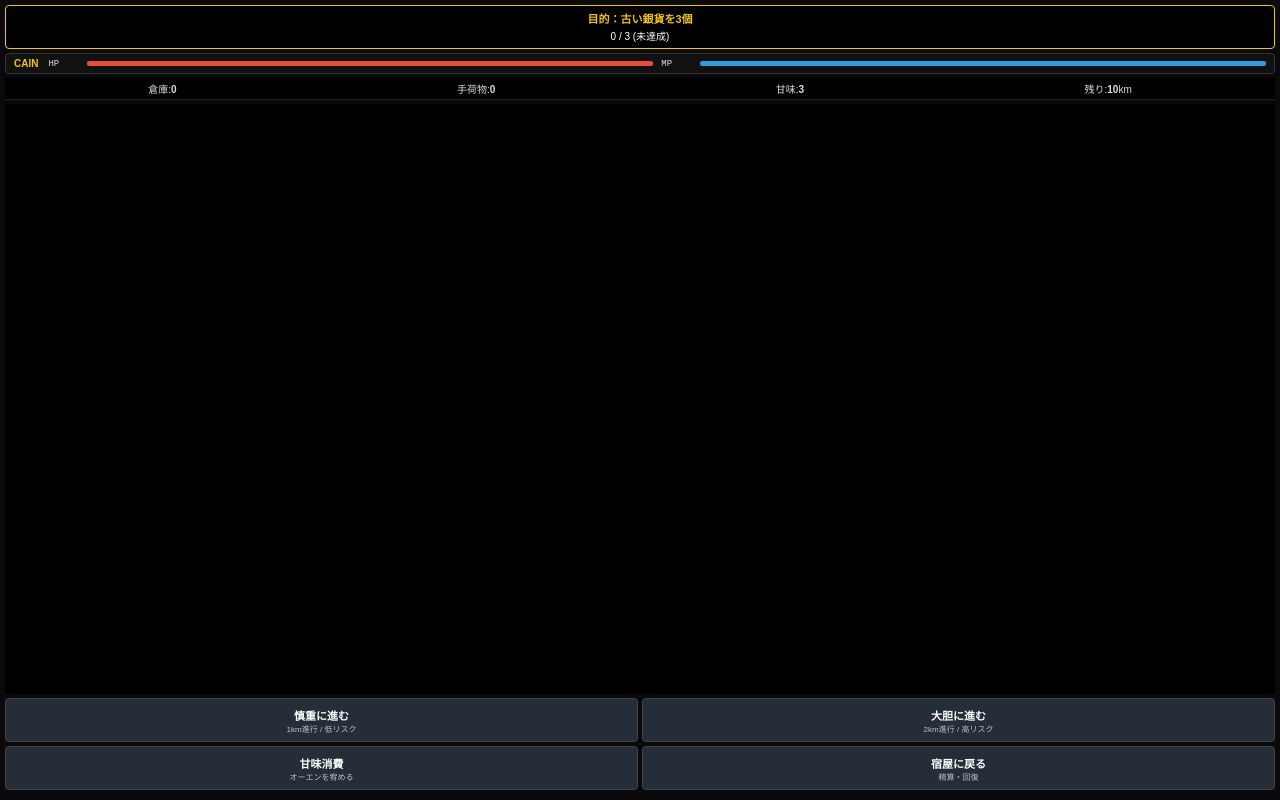
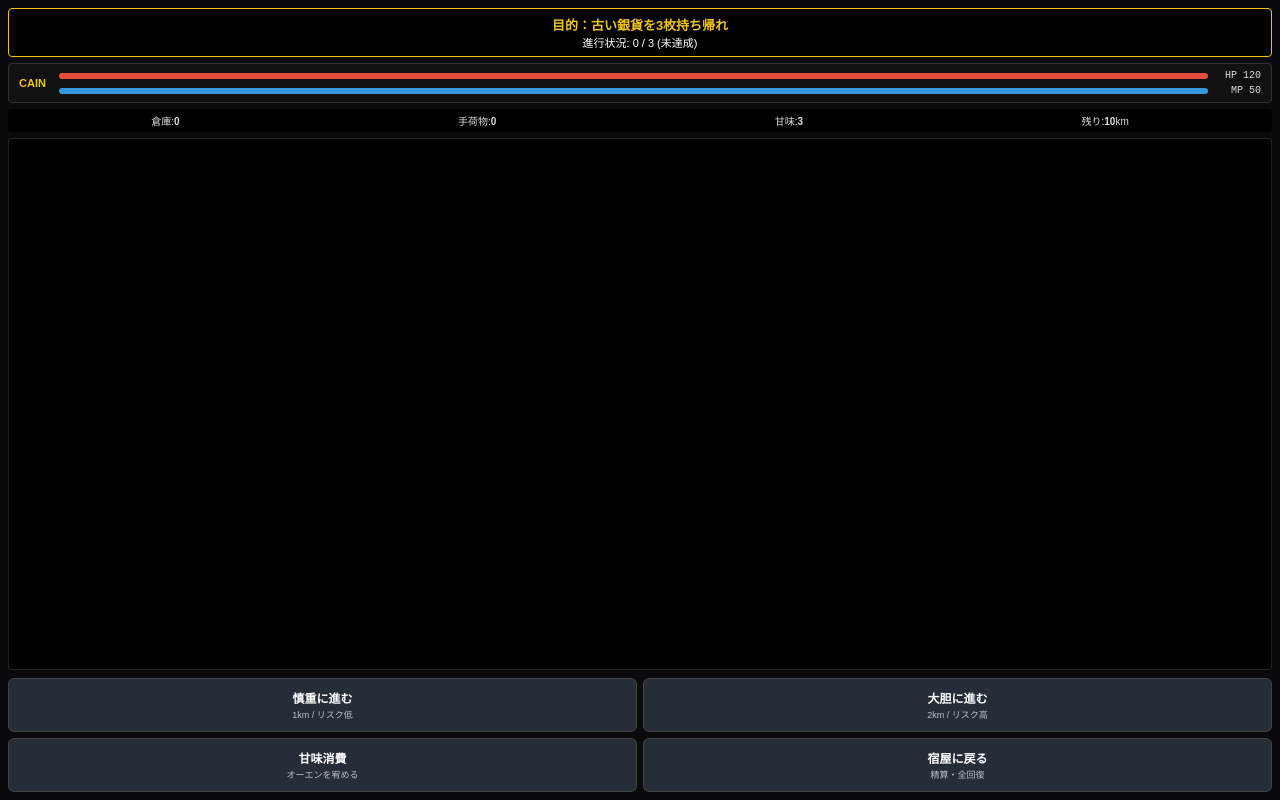
Before and after one commit to nansuka1125/okai-rpg, a plain HTML site: page index.html in a window 1280 px wide. Drawn offline with Linux system fonts and the light colour scheme.

Commit message:
index.html を更新

```diff
--- a/index.html
+++ b/index.html
@@ -3,77 +3,94 @@
 <head>
     <meta charset="UTF-8">
     <meta name="viewport" content="width=device-width, initial-scale=1.0, maximum-scale=1.0, user-scalable=no">
-    <title>Resonance RPG -Ultra Slim-</title>
+    <title>Resonance RPG -Layout Fix-</title>
     <style>
         :root { --bg: #0a0a0c; --panel: #1a1a20; --owen: #9b59b6; --cain: #f1c40f; --hp: #e74c3c; --text: #dcdde1; }
-        * { box-sizing: border-box; -webkit-tap-highlight-color: transparent; }
+        * { box-sizing: border-box; -webkit-tap-highlight-color: transparent; margin: 0; padding: 0; }
 
         body {
             background: var(--bg); color: var(--text); font-family: sans-serif;
-            margin: 0; padding: 5px; display: flex; flex-direction: column;
+            display: flex; flex-direction: column;
             height: 100vh; width: 100vw; overflow: hidden;
+            padding: 8px;
         }
 
-        /* ミッション：最上部 */
+        /* 1. ミッション（最上部：高さを固定） */
         .m-hdr {
-            background: #000; border: 1px solid var(--cain); padding: 4px;
-            border-radius: 4px; margin-bottom: 4px; text-align: center; flex-shrink: 0;
+            flex-shrink: 0;
+            background: #000; border: 1px solid var(--cain); padding: 6px;
+            border-radius: 4px; margin-bottom: 6px; text-align: center;
         }
-        #m-idx { font-size: 11px; font-weight: bold; color: var(--cain); display: block; }
-        .m-st { font-size: 10px; color: #fff; }
+        #m-idx { font-size: 13px; font-weight: bold; color: var(--cain); }
+        .m-st { font-size: 11px; color: #fff; }
         .achieved { background: var(--cain) !important; color: #000 !important; }
 
-        /* カイン：極薄の一行表示（オーエンは完全に削除） */
+        /* 2. カインのステータス（高さを固定） */
         .stat-line {
-            background: #111; padding: 4px 8px; border-radius: 4px; margin-bottom: 4px;
-            display: flex; align-items: center; gap: 10px; flex-shrink: 0; border: 1px solid #333;
+            flex-shrink: 0;
+            background: #111; padding: 6px 10px; border-radius: 4px; margin-bottom: 6px;
+            display: flex; align-items: center; border: 1px solid #333;
         }
-        .c-lbl { font-size: 10px; font-weight: bold; color: var(--cain); }
-        .bar-wrap { flex-grow: 1; display: flex; gap: 8px; }
-        .bar-inner { flex-grow: 1; display: flex; align-items: center; gap: 4px; }
-        .bg-b { background: #222; height: 5px; flex-grow: 1; border-radius: 2px; overflow: hidden; }
+        .c-lbl { font-size: 11px; font-weight: bold; color: var(--cain); width: 40px; }
+        .bar-wrap { flex-grow: 1; display: flex; flex-direction: column; gap: 4px; }
+        .bar-inner { display: flex; align-items: center; gap: 8px; }
+        .bg-b { background: #222; height: 6px; flex-grow: 1; border-radius: 3px; overflow: hidden; }
         #h-fill { background: var(--hp); height: 100%; transition: width 0.3s; }
         #m-fill { background: #3498db; height: 100%; transition: width 0.3s; }
-        .num-t { font-size: 9px; font-family: monospace; min-width: 35px; }
+        .num-t { font-size: 10px; font-family: monospace; min-width: 45px; text-align: right; }
 
-        /* 情報：一行 */
-        .i-bar { font-size: 10px; background: #000; padding: 3px; display: flex; justify-content: space-around; margin-bottom: 4px; flex-shrink: 0; border-bottom: 1px solid #222; }
+        /* 3. 情報：一行（高さを固定） */
+        .i-bar {
+            flex-shrink: 0;
+            font-size: 10px; background: #000; padding: 4px; display: flex;
+            justify-content: space-around; margin-bottom: 6px; border-radius: 4px;
+        }
 
-        /* ログ：ここが最大の広さを持つ */
+        /* 4. 操作ボタン（最下部：ここを優先的に表示させる） */
+        .btns {
+            flex-shrink: 0; /* ボタンの高さが削られないように固定 */
+            display: grid; grid-template-columns: 1fr 1fr; gap: 6px;
+            padding-bottom: env(safe-area-inset-bottom); /* iPhoneのバー対策 */
+            margin-top: auto; /* ログの下に配置 */
+        }
+        button {
+            background: #252e38; color: #fff; border: 1px solid #444; padding: 8px 4px;
+            border-radius: 6px; font-size: 12px; font-weight: bold; min-height: 54px; cursor: pointer;
+        }
+        button:active { background: #000; border-color: var(--cain); }
+        #btn-boss { background: #633277; grid-column: span 2; display: none; border-color: var(--owen); margin-bottom: 4px; }
+        .sub { font-size: 9px; opacity: 0.7; display: block; font-weight: normal; margin-top: 2px; }
+
+        /* 5. ログ（余ったスペースをすべて使う。ここがスクロールする） */
         #log {
-            background: #000; flex-grow: 1; overflow-y: auto; padding: 8px;
-            font-size: 12px; line-height: 1.4; margin-bottom: 4px;
+            flex-grow: 1;
+            overflow-y: auto;
+            background: #000; border: 1px solid #222; border-radius: 4px;
+            padding: 10px; font-size: 13px; line-height: 1.6;
+            margin-bottom: 8px; /* ボタンとの隙間 */
         }
         .log-owen { color: var(--owen); font-weight: bold; }
-        .log-dmg { color: #ff7675; } .log-sys { color: #888; font-size: 10px; }
-
-        /* ボタン：最下部固定 */
-        .btns { display: grid; grid-template-columns: 1fr 1fr; gap: 4px; flex-shrink: 0; padding-bottom: 5px; }
-        button {
-            background: #252e38; color: #fff; border: 1px solid #444; padding: 5px;
-            border-radius: 4px; font-size: 11px; font-weight: bold; min-height: 44px; cursor: pointer;
-        }
-        #btn-boss { background: #633277; grid-column: span 2; display: none; border-color: var(--owen); }
-        .sub { font-size: 8px; opacity: 0.7; display: block; font-weight: normal; }
+        .log-dmg { color: #ff7675; }
+        .log-sys { color: #888; font-size: 11px; margin-bottom: 6px; border-bottom: 1px solid #1a1a1a; padding-bottom: 2px; }
     </style>
 </head>
 <body>
 
     <div class="m-hdr" id="m-box">
         <span id="m-idx">目的：古い銀貨を3枚持ち帰れ</span>
-        <span class="m-st" id="m-det">0 / 3 (未達成)</span>
+        <div class="m-st" id="m-det">進行状況: 0 / 3 (未達成)</div>
     </div>
 
     <div class="stat-line">
         <span class="c-lbl">CAIN</span>
         <div class="bar-wrap">
             <div class="bar-inner">
-                <span class="num-t">HP</span>
                 <div class="bg-b"><div id="h-fill" style="width: 100%;"></div></div>
+                <span class="num-t">HP <span id="hp-v">120</span></span>
             </div>
             <div class="bar-inner">
-                <span class="num-t">MP</span>
                 <div class="bg-b"><div id="m-fill" style="width: 100%;"></div></div>
+                <span class="num-t">MP <span id="mp-v">50</span></span>
             </div>
         </div>
     </div>
@@ -88,27 +105,23 @@
     <div id="log"></div>
 
     <div class="btns">
-        <button id="btn-boss" onclick="act('boss')">深部に潜む影を排除する</button>
-        <button onclick="act('safe')">慎重に進む<span class="sub">1km進行 / 低リスク</span></button>
-        <button onclick="act('bold')">大胆に進む<span class="sub">2km進行 / 高リスク</span></button>
+        <button id="btn-boss" onclick="act('boss')">深部に潜む影を、塵に還す</button>
+        <button onclick="act('safe')">慎重に進む<span class="sub">1km / リスク低</span></button>
+        <button onclick="act('bold')">大胆に進む<span class="sub">2km / リスク高</span></button>
         <button onclick="act('eat')">甘味消費<span class="sub">オーエンを宥める</span></button>
-        <button onclick="act('inn')">宿屋に戻る<span class="sub">精算・回復</span></button>
+        <button onclick="act('inn')">宿屋に戻る<span class="sub">精算・全回復</span></button>
     </div>
 
 <script>
 window.onload = function() {
-    const ITEMS = { 'coin': '古い銀貨', 'pot': '蜂蜜酒' };
-    const MISSIONS = [{ id: 0, target: 'coin', count: 3, label: '古い銀貨' }];
-
-    let st = {
-        o_m: 120, o_mm: 120,
-        c_h: 120, c_mh: 120, c_m: 50, c_mm: 50,
-        gInv: {}, tInv: [], sw: 3, mIdx: 0, dist: 10
-    };
+    const MISSIONS = [{ target: 'coin', count: 3, label: '古い銀貨' }];
+    let st = { o_m: 120, o_mm: 120, c_h: 120, c_mh: 120, c_m: 50, c_mm: 50, gInv: {coin:0}, tInv: [], sw: 3, mIdx: 0, dist: 10 };
 
     function ui() {
         document.getElementById('h-fill').style.width = (st.c_h / st.c_mh * 100) + "%";
         document.getElementById('m-fill').style.width = (st.c_m / st.c_mm * 100) + "%";
+        document.getElementById('hp-v').innerText = st.c_h;
+        document.getElementById('mp-v').innerText = st.c_m;
         document.getElementById('dist').innerText = st.dist;
         document.getElementById('btn-boss').style.display = (st.dist === 0) ? "block" : "none";
 
@@ -116,13 +129,13 @@ window.onload = function() {
         const total = (st.gInv[m.target] || 0) + st.tInv.filter(id => id === m.target).length;
         const ready = (m.target !== "" && total >= m.count);
 
-        document.getElementById('m-idx').innerText = m.target ? `目的：${m.label}を${m.count}個` : "全依頼完了";
-        document.getElementById('m-det').innerText = `${total} / ${m.count} (${ready ? '達成：宿屋へ' : '未達成'})`;
+        document.getElementById('m-idx').innerText = m.target ? `目的：${m.label}を${m.count}枚持ち帰れ` : "全依頼完了";
+        document.getElementById('m-det').innerText = `進行状況: ${total} / ${m.count} (${ready ? '達成：宿屋へ戻れ' : '未達成'})`;
         document.getElementById('m-box').className = ready ? "m-hdr achieved" : "m-hdr";
 
         document.getElementById('sw').innerText = st.sw;
         document.getElementById('t-inv').innerText = st.tInv.length;
-        document.getElementById('g-inv').innerText = Object.values(st.gInv).reduce((a,b)=>a+b,0);
+        document.getElementById('g-inv').innerText = st.gInv.coin;
     }
 
     window.act = function(type) {
@@ -138,34 +151,36 @@ window.onload = function() {
             st.dist = Math.max(0, st.dist - (isB ? 2 : 1));
             st.o_m -= (isB ? 20 : 8);
             add(isB ? "オーエンが最短距離を突き進んだ。" : "カインが周囲を警戒し道を作った。");
-
-            if(Math.random() < 0.2) add("<span class='log-owen'>【オーエン】</span>「……目障りだ」 紫の炎が敵を焼き払う。", "log-owen");
-
-            if(Math.random() < (isB ? 0.5 : 0.2)) {
-                st.c_h -= isB ? 30 : 15;
+            if(Math.random() < 0.25) add("<span class='log-owen'>【オーエン】</span>「……邪魔だ」 紫の閃光が辺りを白く染める。", "log-owen");
+            if(Math.random() < (isB ? 0.6 : 0.25)) {
+                st.c_h -= isB ? 25 : 12;
                 add("敵の強襲。カインが盾となり衝撃を殺した。", "log-dmg");
                 if(st.c_h <= 0) {
                     add("【全滅】カインが倒れ、全てを失って這い戻った。", "log-dmg");
                     st.tInv = []; st.dist = 10; st.c_h = 10;
                 } else {
-                    st.tInv.push('coin');
-                    add("[古い銀貨]を回収。", "log-sys");
+                    st.tInv.push('coin'); add("[古い銀貨]を回収。", "log-sys");
                 }
             }
         } else if(type === 'boss') {
-            add("<span class='log-owen'>【オーエン】</span>「消え失せろ」 深部の闇が霧散した。", "log-owen");
+            add("<span class='log-owen'>【オーエン】</span>「塵に還れ」 凄まじい衝撃とともに影が霧散した。", "log-owen");
+            add("目的地クリア。宿屋で一休みしよう。", "log-ev");
             st.dist = 10;
         } else if(type === 'eat') {
-            if(st.sw > 0) { st.sw--; st.o_m = st.o_mm; add("オーエンは菓子を頬張り、機嫌を戻した。"); }
+            if(st.sw > 0) { st.sw--; st.o_m = st.o_mm; add("オーエンは菓子を咀嚼し、わずかに機嫌を直した。"); }
         } else if(type === 'inn') {
             st.tInv.forEach(id => { st.gInv[id] = (st.gInv[id]||0)+1; });
             st.tInv = []; st.c_h=st.c_mh; st.c_m=st.c_mm; st.o_m=st.o_mm; st.sw=3; st.dist=10;
-            add("宿屋に帰還。カインは黙々と装備を磨いた。");
+            const m = MISSIONS[st.mIdx];
+            if(m && (st.gInv[m.target]||0) >= m.count) {
+                add("【完了】主人が銀貨を受け取り、報酬を渡してくれた。", "log-ev");
+                st.mIdx++;
+            } else { add("宿屋に帰還。カインは黙々と装備を磨いた。"); }
         }
         ui();
     };
     ui();
-    add("主人の依頼：『古い銀貨を3枚、持ってきてくれ』", "log-sys");
+    add("宿屋の主人：『悪いが、古い銀貨を3枚集めてきてくれ』", "log-sys");
 };
 </script>
 </body>
```
